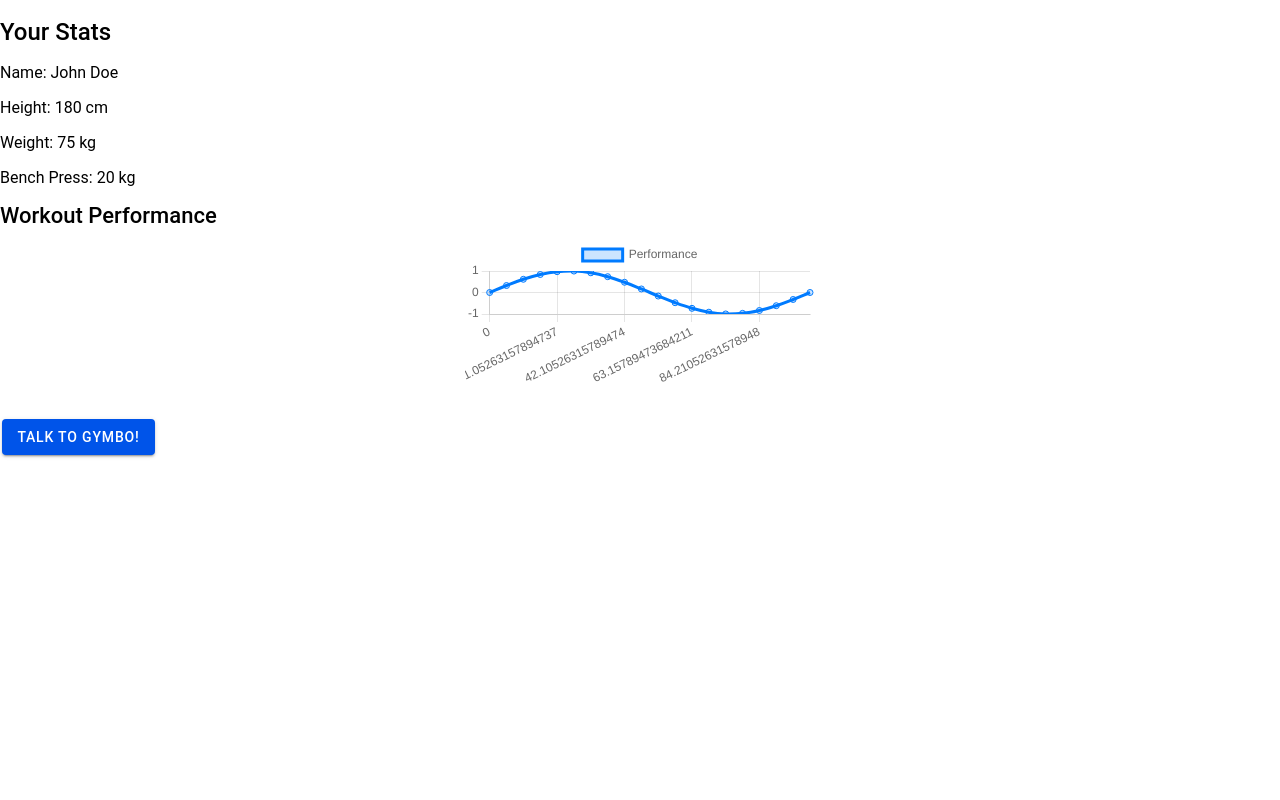
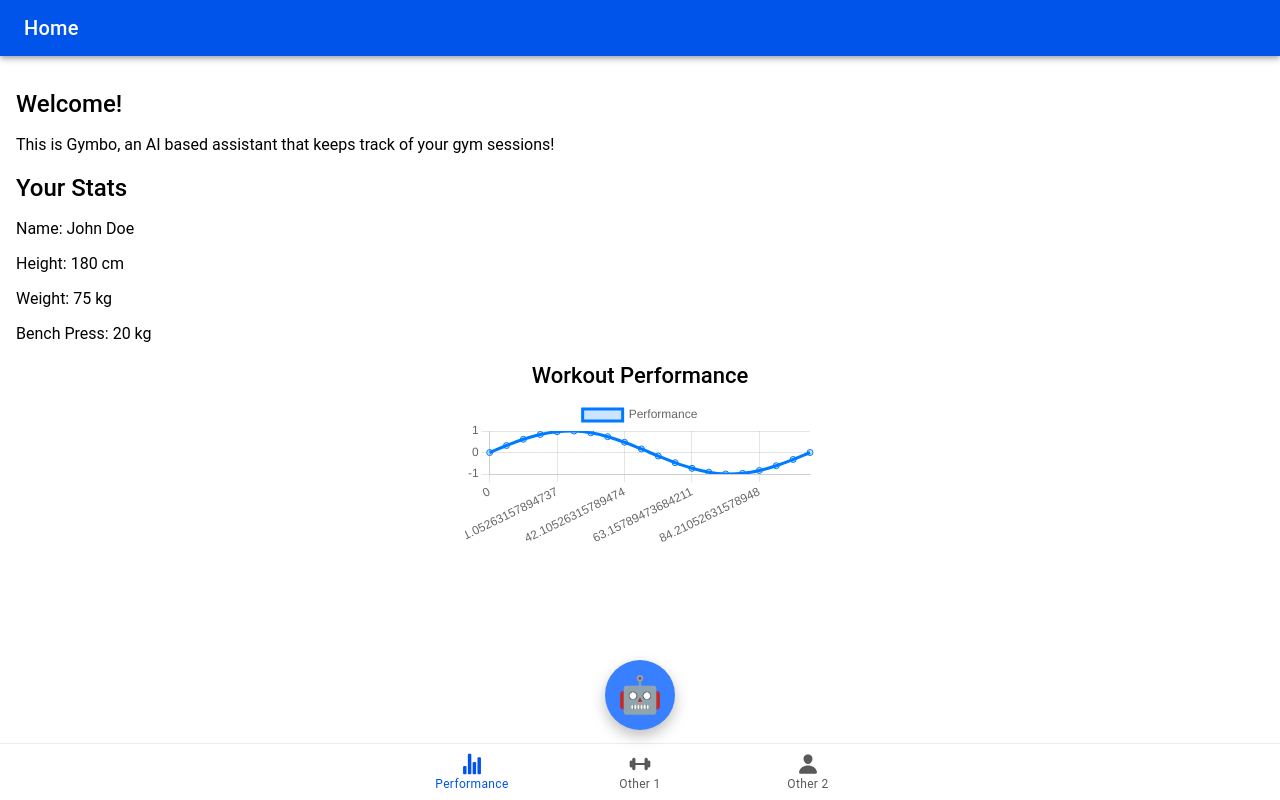
Before and after one commit to Fabian-Urbina/gymbo-app, a React (Vite) app in the folder frontend/: page /home in a window 1280 px wide. Built offline with nearby package versions, Linux system fonts and the light colour scheme.

Commit message:
Added a navigation bar, and a floating button for chatbot appearing in all pages

```diff
--- a/frontend/src/App.tsx
+++ b/frontend/src/App.tsx
@@ -1,7 +1,11 @@
+import React, { useState } from "react";
 import { Redirect, Route } from 'react-router-dom';
-import { IonApp, IonRouterOutlet, setupIonicReact } from '@ionic/react';
+import { IonApp, IonTabs, IonRouterOutlet, setupIonicReact, IonTabBar, IonTabButton, IonIcon, IonButton, IonLabel, IonModal } from '@ionic/react';
 import { IonReactRouter } from '@ionic/react-router';
+import { statsChart, barbell, person } from 'ionicons/icons';
+
 import Home from './pages/Home';
+import Chat from './components/Chat';
 
 /* Core CSS required for Ionic components to work properly */
 import '@ionic/react/css/core.css';
@@ -35,9 +39,16 @@ import './theme/variables.css';
 
 setupIonicReact();
 
-const App: React.FC = () => (
+const App: React.FC = () => {
+  const [showChat, setShowChat] = useState(false); {/* Persistant chat state among pages */}
+  const [messages, setMessages] = useState<string[]>(["🤖 Gymbo: Welcome! I'm your AI gym assistant. Let's get started!"]);
+
+  return(
+
   <IonApp>
     <IonReactRouter>
+      <IonTabs>
+
         <IonRouterOutlet>
           <Route exact path="/home">
             <Home />
@@ -46,8 +57,39 @@ const App: React.FC = () => (
             <Redirect to="/home" />
           </Route>
         </IonRouterOutlet>
+
+        {/* Navigation Bar */}
+        <IonTabBar slot="bottom">
+          <IonTabButton tab="home" href="/home">
+            <IonIcon icon={statsChart} />
+            <IonLabel>Performance</IonLabel>
+          </IonTabButton>
+
+          <IonTabButton tab="other1" href="/other1">
+            <IonIcon icon={barbell} />
+            <IonLabel>Other 1</IonLabel>
+          </IonTabButton>
+
+          <IonTabButton tab="other2" href="/other2">
+            <IonIcon icon={person} />
+            <IonLabel>Other 2</IonLabel>
+          </IonTabButton>
+        </IonTabBar>
+      </IonTabs>
+
+      {/* Floating Gymbo! button */}
+      <div className="gymbo-floating-btn" onClick={() => setShowChat(true)}>
+        <span className="gymbo-emoji">🤖</span>
+      </div>
+
+      <IonModal isOpen={showChat} onDidDismiss={() => setShowChat(false)}>
+        <Chat initialMessages={messages} onClose={(newMessages) => setMessages(newMessages)} />
+        <IonButton onClick={() => setShowChat(false)}>Close Chat</IonButton>
+      </IonModal>
+
     </IonReactRouter>
   </IonApp>
   );
+};
 
 export default App;
--- /dev/null
+++ b/frontend/src/components/Header.tsx
@@ -0,0 +1,21 @@
+import React from 'react';
+import {
+  IonHeader,
+  IonToolbar,
+  IonTitle,
+  IonButtons,
+  IonMenuButton,
+} from '@ionic/react';
+
+const Header: React.FC<{ title: string }> = ({ title }) => (
+  <IonHeader>
+    <IonToolbar color="primary">
+      <IonButtons slot="start">
+        <IonMenuButton />
+      </IonButtons>
+      <IonTitle>{title}</IonTitle>
+    </IonToolbar>
+  </IonHeader>
+);
+
+export default Header;
--- a/frontend/src/pages/Home.tsx
+++ b/frontend/src/pages/Home.tsx
@@ -1,32 +1,43 @@
 import React, { useState } from "react";
-import { IonModal, IonButton, IonContent } from "@ionic/react";
-import Chat from "../components/Chat"; // your chat component
+import { IonContent, IonPage, IonText } from "@ionic/react";
 import DummyChart from "../components/DummyChart";
+import Header from '../components/Header';
 
 const Home: React.FC = () => {
-  const [showChat, setShowChat] = useState(false);
-  const [messages, setMessages] = useState<string[]>(["🤖 Gymbo: Welcome! I'm your AI gym assistant. Let's get started!"]);
 
-  return (
-    <IonContent style={{ padding: 20, display: "flex", flexDirection: "column", alignItems: "center" }}>
+  const renderWelcome = () => (
+    <IonText>
+      <h2>Welcome!</h2>
+      <p>This is Gymbo, an AI based assistant that keeps track of your gym sessions!</p>
+    </IonText>
+  );
+
+  const renderStats = () => (
+    <div style={{ marginTop: 20 }}>
       <h2>Your Stats</h2>
       <p>Name: John Doe</p>
       <p>Height: 180 cm</p>
       <p>Weight: 75 kg</p>
       <p>Bench Press: 20 kg</p>
+    </div>
+  );
 
+  const renderChart = () => (
+    <div style={{ marginTop: 20, textAlign: 'center' }}>
       <h3>Workout Performance</h3>
       <DummyChart />
+    </div>
+  );
 
-      <IonButton onClick={() => setShowChat(true)} style={{ marginTop: 20 }}>
-        Talk to Gymbo!
-      </IonButton>
-
-      <IonModal isOpen={showChat} onDidDismiss={() => setShowChat(false)}>
-        <Chat initialMessages={messages} onClose={(newMessages) => setMessages(newMessages)} />
-        <IonButton onClick={() => setShowChat(false)}>Close Chat</IonButton>
-      </IonModal>
-    </IonContent>
+  return (
+    <IonPage>
+      <Header title="Home" />
+      <IonContent className="ion-padding">
+        {renderWelcome()}
+        {renderStats()}
+        {renderChart()}
+      </IonContent>
+    </IonPage>
   );
 };
 
--- a/frontend/src/theme/variables.css
+++ b/frontend/src/theme/variables.css
@@ -1,2 +1,32 @@
 /* For information on how to create your own theme, please see:
 http://ionicframework.com/docs/theming/ */
+
+.gymbo-floating-btn {
+  position: fixed;             /* float relative to viewport */
+  bottom: 70px;                /* slightly above the tab bar */
+  left: 50%;                   /* horizontal center */
+  transform: translateX(-50%); /* exact centering */
+  width: 70px;
+  height: 70px;
+  border-radius: 50%;
+  background-color: #3880ff;
+  display: flex;
+  justify-content: center;
+  align-items: center;
+  box-shadow: 0 6px 14px rgba(0,0,0,0.25);
+  cursor: pointer;
+  z-index: 1000;               /* always on top */
+  transition: transform 0.2s ease, box-shadow 0.2s ease;
+}
+
+.gymbo-floating-btn:hover {
+  transform: translateX(-50%) translateY(-5px) scale(1.05); /* moves up + slight scale */
+  box-shadow: 0 10px 20px rgba(0,0,0,0.35); /* more prominent shadow on hover */
+}
+
+.gymbo-emoji {
+  font-size: 36px;             /* robot emoji size */
+  display: flex;
+  align-items: center;
+  justify-content: center;
+}
```
Lines whose indentation alone changed are shown as unchanged.
